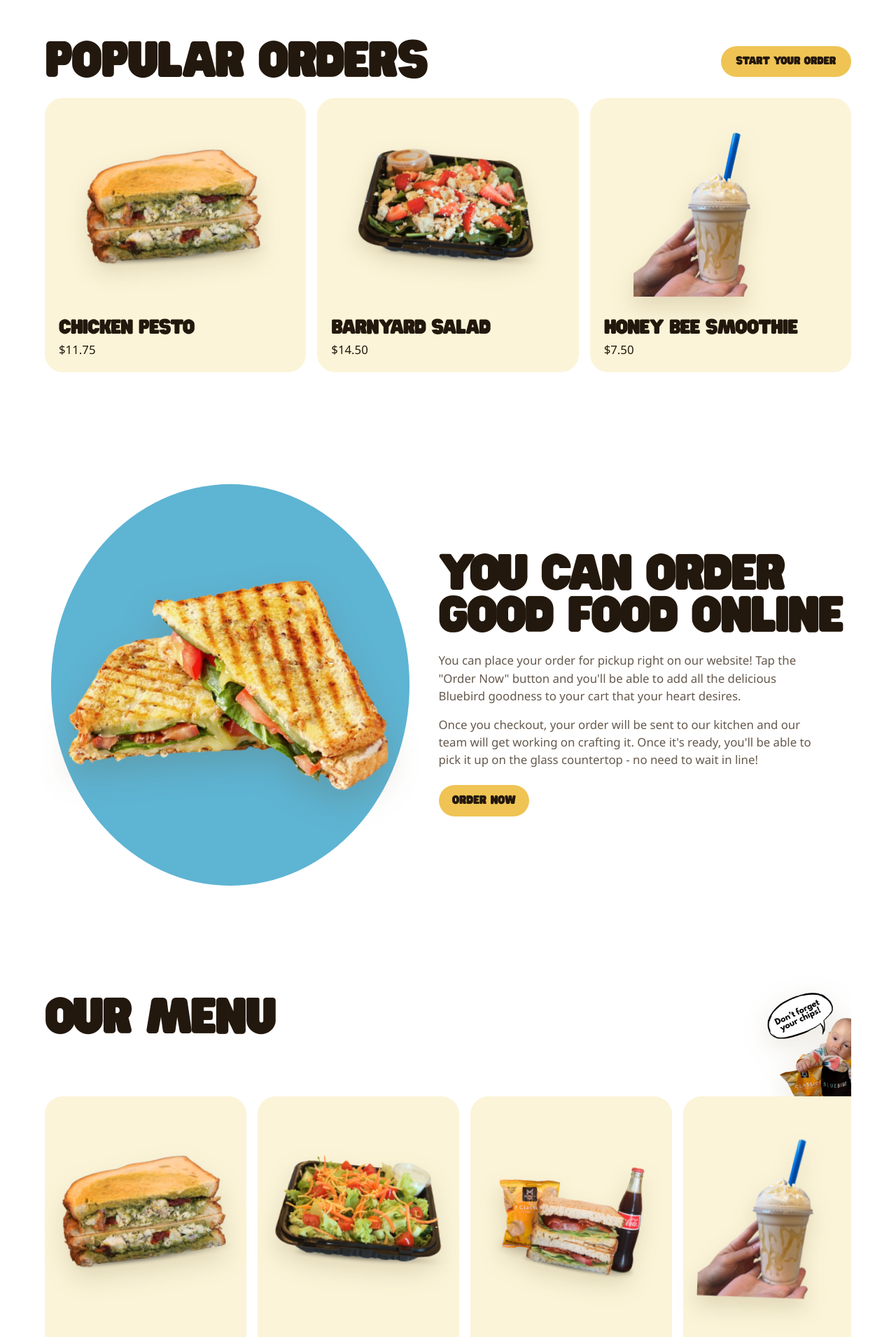
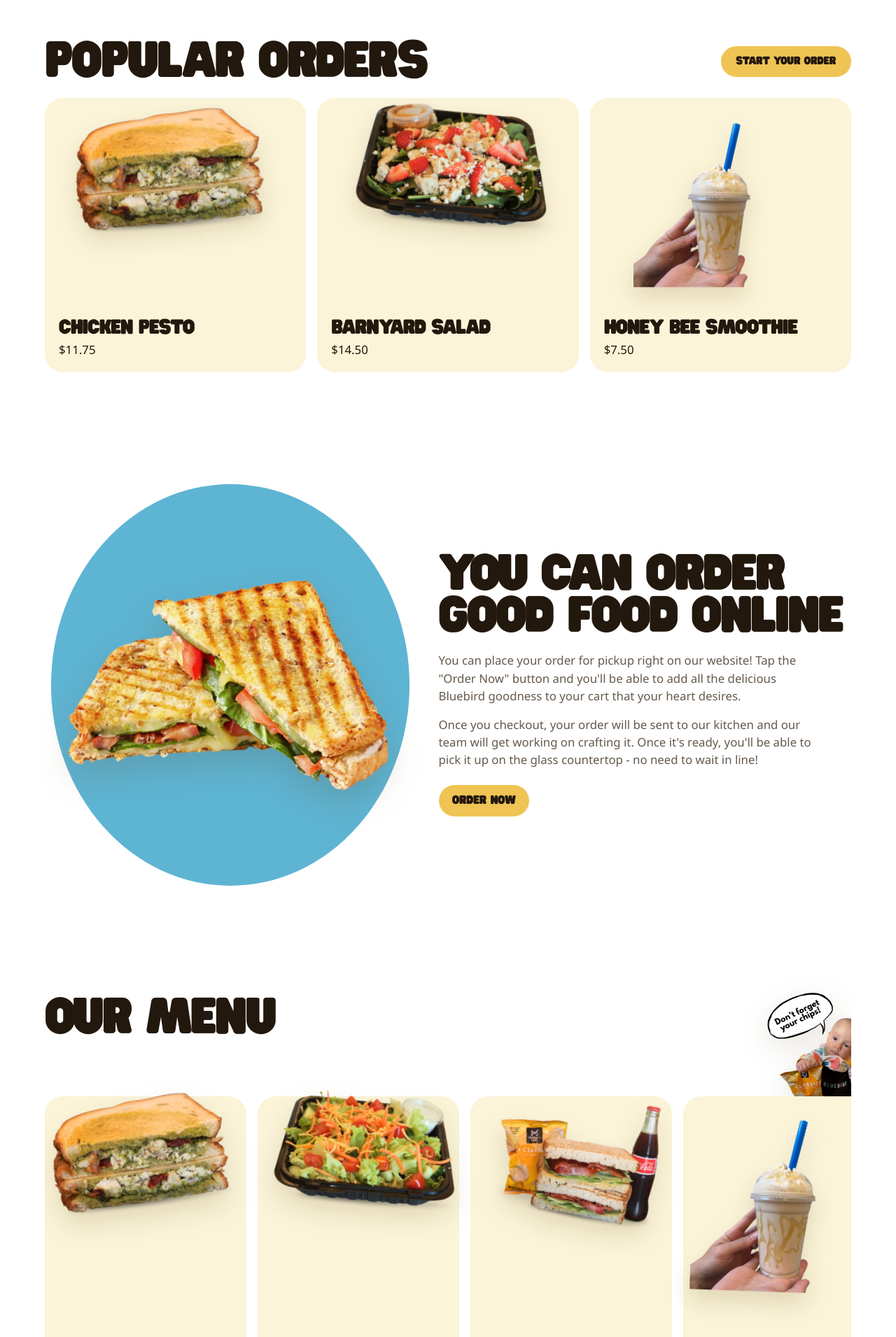
Before and after one commit to andrewchwalik/bluebird, a React (Vite) app: page / in a window 1280 px wide. Shown: the part 780-2691 px from the top of the page at 70% size. Built offline with nearby package versions, Linux system fonts and the light colour scheme; no server answers.

Commit message:
Reframe product photos within cards

```diff
--- a/src/App.css
+++ b/src/App.css
@@ -372,6 +372,7 @@ main {
   padding: 1.25rem;
   border-radius: 1.6rem;
   background: #fbf4d8;
+  overflow: hidden;
 }
 
 .popular-card-anchor {
@@ -422,10 +423,11 @@ main {
 
 .popular-image {
   display: flex;
-  align-items: center;
+  align-items: flex-start;
   justify-content: center;
   height: 17.5rem;
   margin-bottom: 1rem;
+  overflow: visible;
 }
 
 .popular-image img {
@@ -433,30 +435,31 @@ main {
   height: auto;
   object-fit: contain;
   filter: drop-shadow(0 0.9rem 1rem rgba(108, 76, 31, 0.18));
+  transform-origin: center;
 }
 
 .popular-image-one img {
-  transform: rotate(-3deg) scale(0.95);
+  transform: translate(-0.35rem, -1.5rem) rotate(-3deg) scale(1.02);
 }
 
 .popular-image-two img {
-  transform: scale(0.9) rotate(5deg);
+  transform: translate(0.5rem, -1.75rem) scale(0.98) rotate(5deg);
 }
 
 .popular-image-three img {
-  transform: rotate(2deg) scale(0.98);
+  transform: translate(0.7rem, -1.35rem) rotate(2deg) scale(1.04);
 }
 
 .popular-image-smoothie-strawberry img,
 .popular-image-smoothie-tropical img,
 .popular-image-smoothie-honey-bee img {
   width: min(15.5rem, 92%);
-  transform: none;
+  transform: translateY(0.15rem);
 }
 
 .popular-image-smoothie-peanut-butter img {
   width: min(16rem, 94%);
-  transform: scale(0.82) rotate(-2deg);
+  transform: translateY(0.2rem) scale(0.82) rotate(-2deg);
 }
 
 .section-art,
@@ -692,9 +695,10 @@ main {
   position: relative;
   z-index: 2;
   display: flex;
-  align-items: center;
+  align-items: flex-start;
   justify-content: center;
   min-height: 18rem;
+  overflow: visible;
 }
 
 .menu-showcase-image img {
@@ -702,30 +706,31 @@ main {
   height: auto;
   object-fit: contain;
   filter: drop-shadow(0 1rem 1rem rgba(108, 76, 31, 0.18));
+  transform-origin: center;
 }
 
 .menu-category-image-one img {
-  transform: rotate(-6deg) scale(1.08);
+  transform: translate(-0.3rem, -1.6rem) rotate(-6deg) scale(1.16);
 }
 
 .menu-category-image-two img {
-  transform: rotate(5deg) scale(1.03);
+  transform: translate(0.55rem, -1.75rem) rotate(5deg) scale(1.12);
 }
 
 .menu-category-image-three img {
-  transform: rotate(10deg) scale(0.98);
+  transform: translate(0.8rem, -1.45rem) rotate(10deg) scale(1.08);
 }
 
 .menu-category-image-four img {
-  transform: rotate(2deg) scale(0.94);
+  transform: translateY(0.15rem) rotate(2deg) scale(1.02);
 }
 
 .menu-category-image-five img {
-  transform: rotate(-4deg) scale(0.96);
+  transform: translate(-0.25rem, -1.15rem) rotate(-4deg) scale(1.04);
 }
 
 .menu-category-image-six img {
-  transform: rotate(6deg) scale(0.92);
+  transform: translate(0.35rem, -1rem) rotate(6deg) scale(1);
 }
 
 .menu-showcase-footer {
```
